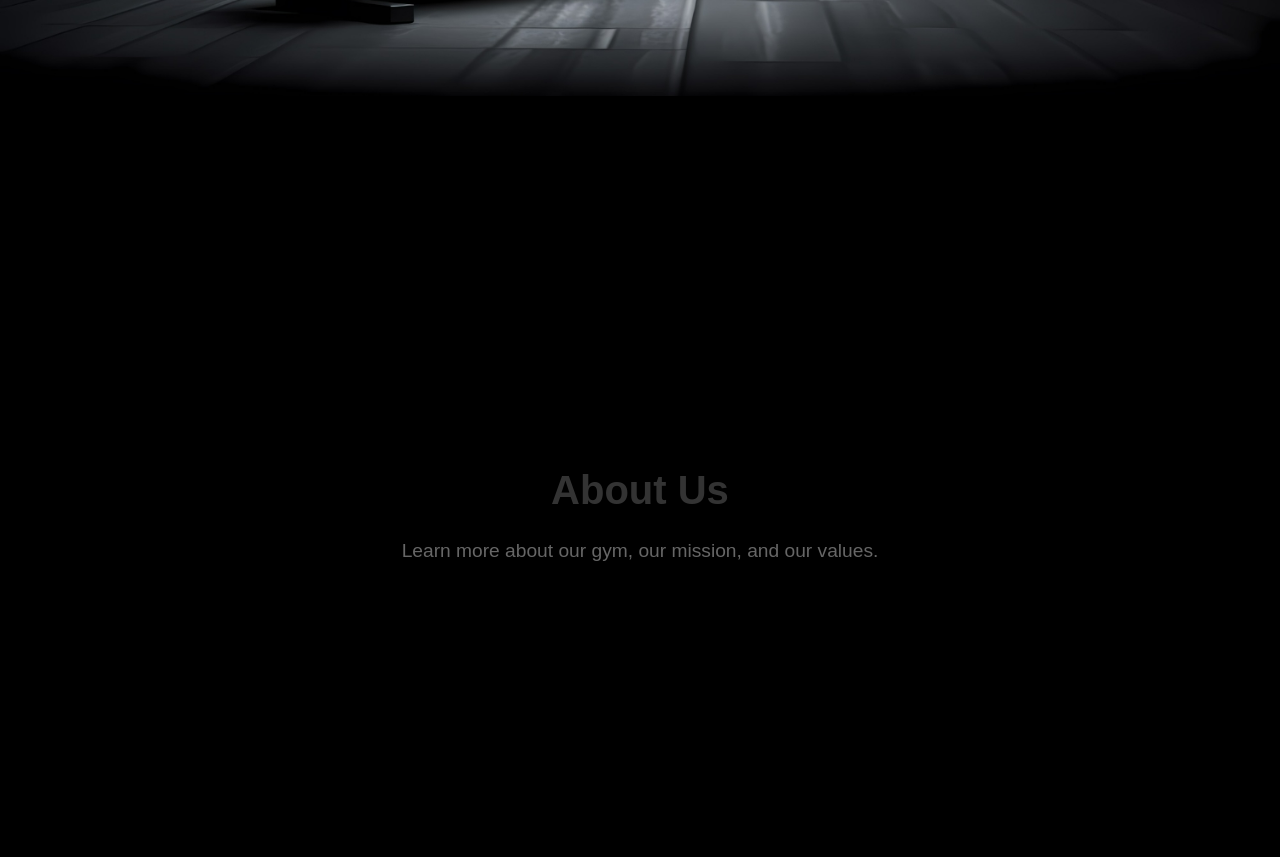
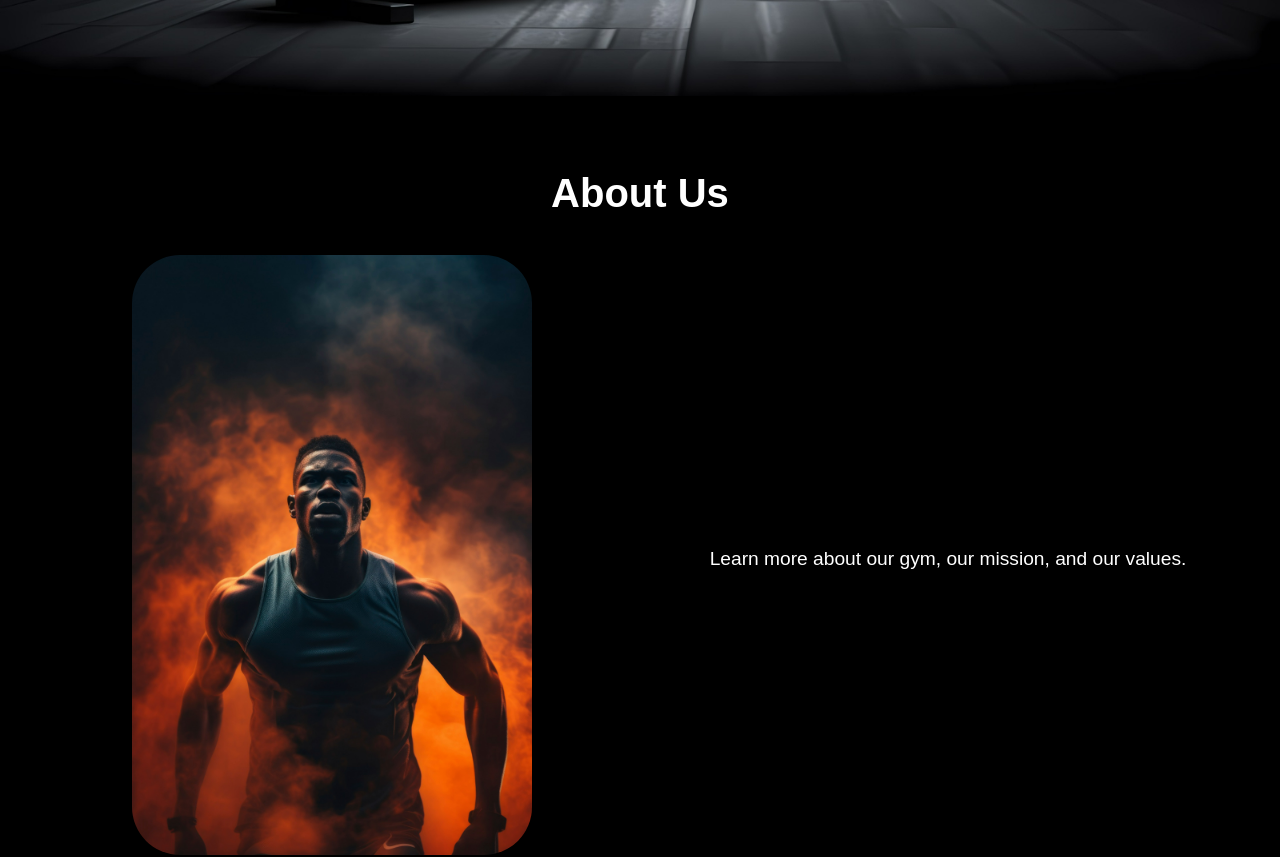
Before and after one commit to MohauMushi/Gym-Website, a React (Vite) app: page / in a window 1280 px wide. Shown: the part 700-1557 px from the top of the page. Built offline with nearby package versions, Linux system fonts and the light colour scheme.

Commit message:
Updated About component CSS and JSX

```diff
--- a/src/Components/About/About.css
+++ b/src/Components/About/About.css
@@ -1,5 +1,4 @@
 .about-section {
-    /* padding: 4rem 2rem; */
     background-color: #000000;
     text-align: center;
     min-height: 100vh;
@@ -14,23 +13,56 @@
 	margin-right: -50vw;
 }
 
+.about-content {
+  max-width: 1200px;
+  width: 100%;
+}
+
+.about-container {
+  display: flex;
+  justify-content: center;
+  align-items: center;
+  gap: 2rem;
+  flex-wrap: wrap;
+}
+
+.image-container {
+  flex: 1;
+  min-width: 300px;
+}
+
+.about-image {
+  width: 100%;
+  max-width: 25rem;
+  height: auto;
+  border-radius: 3rem;
+}
+
+.text-container {
+  flex: 1;
+  min-width: 300px;
+}
+
 .about-section h1 {
   font-size: 2.5rem;
-    color: #333;
-    margin-bottom: 1rem;
+  color: #ffffff;
+  margin-bottom: 2rem;
+  text-align: center;
 }
 
 .about-section p {
   font-size: 1.2rem;
-    color: #666;
-    max-width: 600px;
-    margin: 0 auto;
+  color: #ffffff;
   line-height: 1.6;
 }
 
 @media (max-width: 768px) {
   .about-section {
-        padding: 2rem 1rem;
+    padding: 1rem;
+  }
+
+  .about-container {
+    flex-direction: column;
   }
 
   .about-section h1 {
@@ -40,4 +72,9 @@
   .about-section p {
     font-size: 1rem;
   }
+
+  .image-container,
+  .text-container {
+    width: 100%;
   }
+}
--- a/src/Components/About/About.jsx
+++ b/src/Components/About/About.jsx
@@ -1,11 +1,21 @@
-import React from 'react';
-import './About.css';
+import React from "react";
+import AboutImage from "../../assets/Image.jpg";
+import "./About.css";
 
 const About = () => {
   return (
     <section id="about" className="about-section">
-      <h1>About Us</h1>
-      <p>Learn more about our gym, our mission, and our values.</p>
+      <div className="about-content">
+        <h1>About Us</h1>
+        <div className="about-container">
+          <div className="image-container">
+            <img src={AboutImage} alt="About Me" className="about-image" />
+          </div>
+          <div className="text-container">
+            <p>Learn more about our gym, our mission, and our values.</p>
+          </div>
+        </div>
+      </div>
     </section>
   );
 };
--- a/src/Components/Services/Services.css
+++ b/src/Components/Services/Services.css
@@ -2,7 +2,7 @@
     background-color: #000000;
     text-align: center;
     min-height: 100vh;
-    margin-top: -1.98rem;
+    /* margin-top: -1.98rem; */
     display: flex;
     flex-direction: column;
     justify-content: center;
```
Lines whose indentation alone changed are shown as unchanged.
